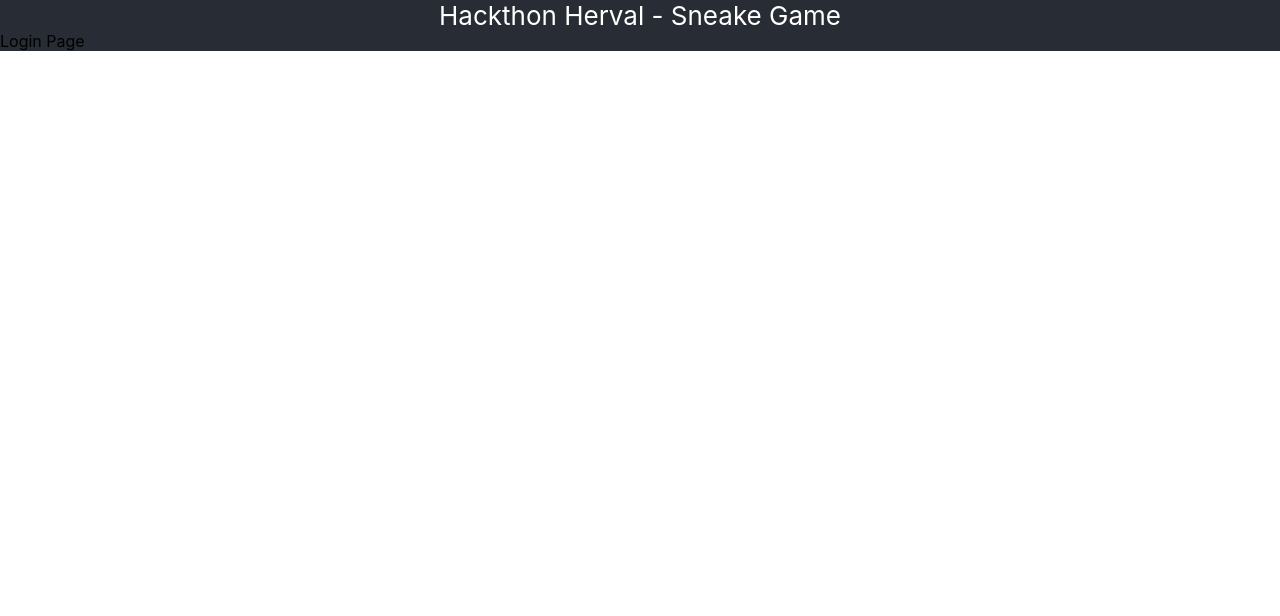
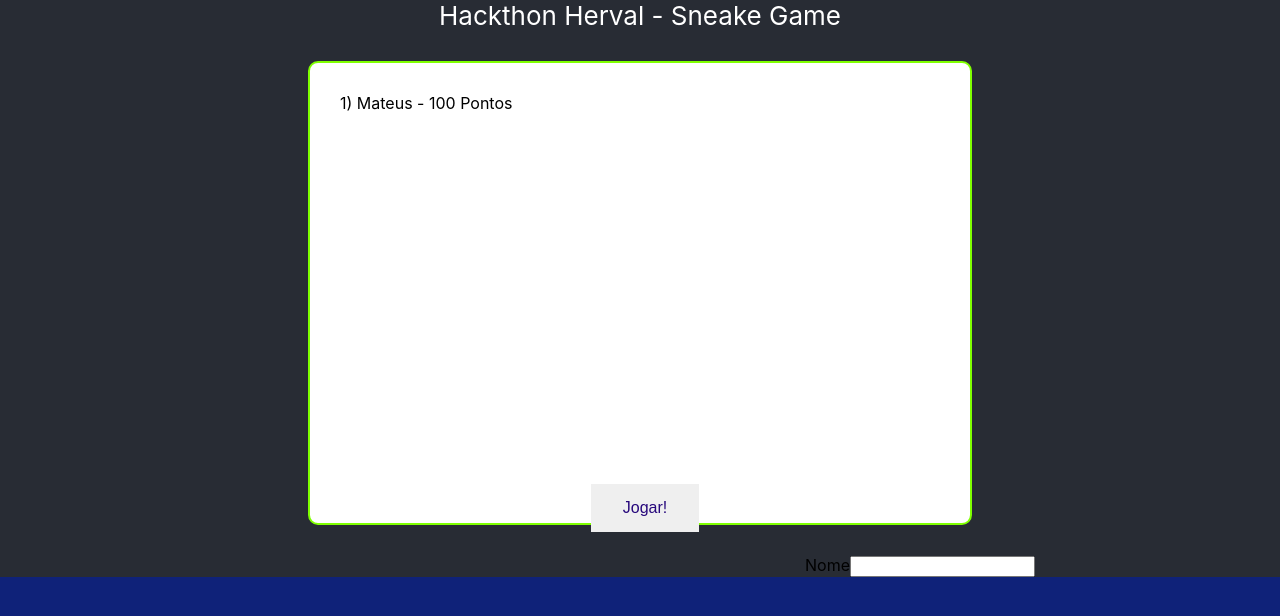
Before and after one commit to RLSilveira/react-snake-app, a React (Create React App) app: page / in a window 1280 px wide. Shown: the top 616 px of the page. Built offline with nearby package versions, Linux system fonts and the light colour scheme.

Commit message:
Alterado a página inicial

```diff
--- a/src/index.css
+++ b/src/index.css
@@ -12,6 +12,7 @@ body {
     sans-serif;
   -webkit-font-smoothing: antialiased;
   -moz-osx-font-smoothing: grayscale;
+  background-color: rgb(15, 34, 121);
 }
 
 code {
--- a/src/pages/start/start-page.css
+++ b/src/pages/start/start-page.css
@@ -0,0 +1,34 @@
+.cabecalho {
+  align-items: center;
+}
+
+.corpo {
+  max-width: 600px;
+  margin: 30px auto;
+  overflow: auto;
+  min-height: 400px;
+  border: 2px solid chartreuse;
+  padding: 30px;
+  border-radius: 10px;
+  background-color: white;
+}
+
+.button {
+  border: none;
+  color: rgb(39, 8, 124);
+  padding: 15px 32px;
+  text-align: center;
+  text-decoration: none;
+  font-size: 16px;
+  margin: 4px 2px;
+  cursor: pointer;
+  position: absolute;
+  top: 60%;
+  left: 46%;
+}
+
+.label {
+  display: inline-block;
+  width: 850px;
+  text-align: right;
+}
--- a/src/pages/start/start-page.tsx
+++ b/src/pages/start/start-page.tsx
@@ -1,10 +1,22 @@
 import React from "react";
+import "./start-page.css";
 
 const LoginPage = () => {
     return (
-        <div>
-            Login Page
-        </div>
+
+        <>
+            <div className='corpo'>1) Mateus - 100 Pontos</div>
+
+            <form action="/form/submit" method="post">
+                <div>
+                    <label className='label'>Nome</label>
+                    <input type="text" />
+                </div>
+            </form>
+
+            <button className='button' type="button">Jogar!</button>
+      </>
+
     );
 }
 
```
Also changed, not shown: src/App.tsx (+6 -16 lines).
